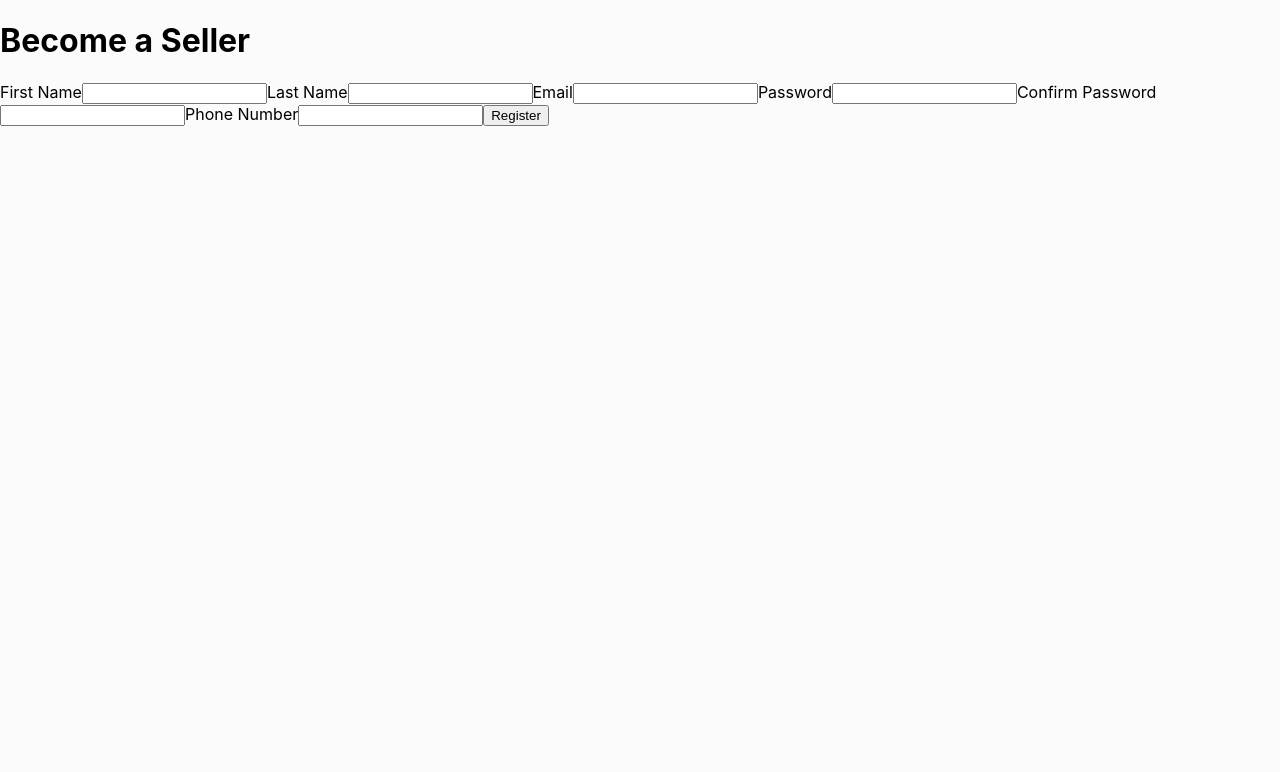
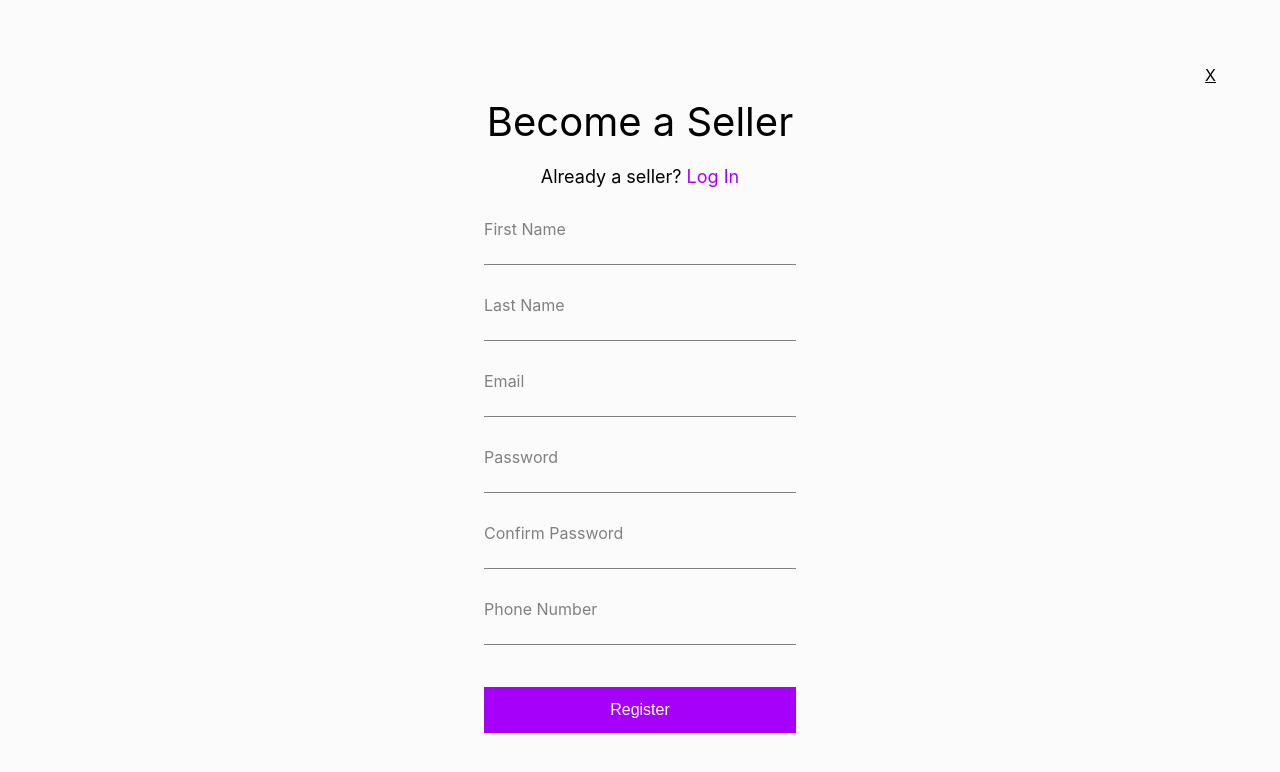
Before and after one commit to adnansamol/E-commerce, a React (Create React App) app: page /seller/register in a window 1280 px wide. Shown: the top 772 px of the page. Built offline with nearby package versions, Linux system fonts and the light colour scheme.

Commit message:
images not uploading

```diff
--- a/src/components/Navbar/Navbar.jsx
+++ b/src/components/Navbar/Navbar.jsx
@@ -6,6 +6,7 @@ import { useState } from "react";
 import { useEffect } from "react";
 import { colors } from "../../constants/colors";
 import { ReactComponent as BrandIcon } from "../../assets/brand/buzzaar.svg";
+
 const Navbar = () => {
   const [isLoggedIn, setIsLoggedIn] = useState();
 
@@ -16,6 +17,7 @@ const Navbar = () => {
       setIsLoggedIn(false);
     }
   }, []);
+
   return (
     <Bar>
       <Container>
@@ -27,7 +29,9 @@ const Navbar = () => {
         <MiddleContainer>
           <Tab>Marketplace</Tab>
           <Tab>Collection</Tab>
-          <Tab>Sellers</Tab>
+          <Tab>
+            <Link to="/seller/me">Seller</Link>
+          </Tab>
         </MiddleContainer>
         <RightContainer>
           <SearchBar>
@@ -135,4 +139,8 @@ const SearchInput = styled.input`
 `;
 const Tab = styled.div`
   cursor: pointer;
+  * {
+    text-decoration: none;
+    color: inherit;
+  }
 `;
--- a/src/components/Seller/LoginPage/SellerLoginPage.jsx
+++ b/src/components/Seller/LoginPage/SellerLoginPage.jsx
@@ -1,16 +1,18 @@
 import React from "react";
 import { Link, Navigate } from "react-router-dom";
 import { useState } from "react";
+import { useNavigate } from "react-router-dom";
 import { sellerLogin } from "../../../services/seller-api";
 import { useContext } from "react";
-import { ProductContext } from "../../../context/product-context";
-
+import { UserContext } from "../../../context/user-context";
+import styled from "styled-components";
+import { colors } from "../../../constants/colors";
 const SellerLogin = () => {
   const [isValid, setIsValid] = useState({ valid: true, message: "" });
-  const { products } = useContext(ProductContext);
-
-  console.log(products);
-  const loginSellerHandler = async (event) => {
+  const [isLoading, setIsLoading] = useState(false);
+  const navigate = useNavigate();
+  const userCtx = useContext(UserContext);
+  const loginUserHandler = async (event) => {
     event.preventDefault();
 
     const user = {
@@ -18,20 +20,18 @@ const SellerLogin = () => {
       password: event.target.password.value,
     };
     if (isUserAuthenticated(user)) {
+      setIsLoading(true);
       const responseData = await sellerLogin(user);
-      console.log(responseData);
+      setIsLoading(false);
       if (responseData === undefined) {
         setIsValid({
           valid: false,
-          message: (
-            <div className="login-error-container">
-              <div>Account does not exist! </div>
-            </div>
-          ),
+          message: <Error>Account does not exist! </Error>,
         });
+      } else {
+        userCtx.setIsAuth(true);
+        navigate("/");
       }
-    } else {
-      return;
     }
   };
 
@@ -48,36 +48,135 @@ const SellerLogin = () => {
     }
     setIsValid({
       valid: false,
-      message: (
-        <div className="login-error-container">
-          <div>Please enter valid credentials. </div>
-          <div>Password must be atleast 8 characters long.</div>
-        </div>
-      ),
+      message: <Error>Please enter valid credentials. </Error>,
     });
     return false;
   };
   return (
     <>
-      {localStorage.getItem("buzzaar") ? <Navigate to="/" /> : ""}
-      <form onSubmit={loginSellerHandler}>
-        <div className="seller-container">
-          <h1 className="seller-login-title">Seller Login</h1>
-          <label className="seller-label">Email</label>
-          <input className="seller-input" name="email" />
-          <label className="seller-label">Password</label>
-          <input className="seller-input" name="password" type="password" />
-          {!isValid.valid && isValid.message}
-          <button type="submit" className="seller-login-button">
-            Login
-          </button>
-          <Link className="forgot-password" to="/user/password/forget">
-            Forgot Password?
-          </Link>
-        </div>
-      </form>
+      {localStorage.getItem("buzzaar") ? (
+        <Navigate to="/" />
+      ) : (
+        <>
+          <CloseIcon>
+            <Link style={{ color: "black" }} to="/">
+              {/* <Close style={{ fontSize: 28 }} /> */}X
+            </Link>
+          </CloseIcon>
+          <form onSubmit={loginUserHandler}>
+            <Container>
+              <Title>Business Account</Title>
+              <Prompt>
+                New to this site?<Link to="/seller/register"> Sign Up</Link>
+              </Prompt>
+              <Label>Email</Label>
+              <Input name="email" />
+              <Label>Password</Label>
+              <Input name="password" type="password" />
+              {!isValid.valid && isValid.message}
+              <Link to="/user/password/forget">
+                <ForgotPassword>Forgot Password?</ForgotPassword>
+              </Link>
+              <Button
+                type="submit"
+                style={isLoading ? { backgroundColor: "grey" } : {}}
+                disabled={isLoading ? true : false}
+              >
+                {isLoading ? "Logging in..." : "Log In"}
+              </Button>
+            </Container>
+          </form>
+        </>
+      )}
     </>
   );
 };
 
 export default SellerLogin;
+
+const Container = styled.div`
+  width: fit-content;
+  height: fit-content;
+  display: flex;
+  flex-direction: column;
+  margin: auto;
+  padding: 12px;
+  @media (min-width: 1400px) {
+    margin: 100px auto;
+  }
+`;
+const CloseIcon = styled.div`
+  display: flex;
+  margin-top: 65px;
+  justify-content: flex-end;
+  width: 95%;
+  color: black;
+
+  @media (min-width: 1400px) {
+    width: 97%;
+  }
+`;
+const Title = styled.div`
+  text-align: center;
+  font-size: 40px;
+  color: black;
+`;
+
+const Label = styled.label`
+  font-size: 16px;
+  color: grey;
+`;
+const Input = styled.input`
+  background-color: inherit;
+  border: none;
+  border-bottom: 1px solid grey;
+  width: 310px;
+  font-size: 18px;
+  padding: 2px 1px;
+  margin-bottom: 30px;
+  &:focus {
+    outline: none;
+    border-bottom: 1px solid ${colors.primary600};
+  }
+  &:hover {
+    border-bottom: 1px solid black;
+  }
+`;
+const Text = styled.div`
+  font-weight: 300;
+  font-size: 20px;
+  padding: 4px;
+  color: grey;
+`;
+const Button = styled.button`
+  width: 100%;
+  align-self: center;
+  padding: 14px 0;
+  font-size: 16px;
+  color: white;
+  border: none;
+  background-color: ${colors.primary600};
+  cursor: pointer;
+`;
+
+const ForgotPassword = styled.div`
+  font-size: 16px;
+  text-align: left;
+  margin-top: 8px;
+  margin-bottom: 12px;
+`;
+const Prompt = styled.div`
+  font-size: 18px;
+  padding: 20px;
+  text-align: center;
+  margin-bottom: 12px;
+  > * {
+    text-decoration: none;
+    color: ${colors.primary600};
+  }
+`;
+const Error = styled.div`
+  font-size: 12px;
+  color: red;
+  padding: 1px;
+`;
--- a/src/components/Seller/SignupPage/SellerSignupPage.jsx
+++ b/src/components/Seller/SignupPage/SellerSignupPage.jsx
@@ -1,18 +1,12 @@
 import React from "react";
 import { sellerRegister } from "../../../services/seller-api";
-
-let defaultUser = {
-  first_name: "",
-  last_name: "",
-  email: "",
-  phone_number: 0,
-  password: "",
-  avatar: {
-    public_id: "public_id",
-    url: "url",
-  },
-};
+import { Link, useNavigate } from "react-router-dom";
+import styled from "styled-components";
+import { colors } from "../../../constants/colors";
+import { useState } from "react";
 const SellerSignupPage = () => {
+  const navigate = useNavigate();
+  const [isProcessing, setIsProcessing] = useState();
   const registerFormHandler = async (event) => {
     event.preventDefault();
     const password = event.target.password.value;
@@ -28,7 +22,11 @@ const SellerSignupPage = () => {
         public_id: "public_id",
         url: "url",
       };
+      console.log(user);
+      setIsProcessing(true);
       await sellerRegister(user);
+      setIsProcessing(false);
+      navigate("/seller/login");
     }
   };
 
@@ -41,49 +39,144 @@ const SellerSignupPage = () => {
   };
 
   return (
+    <>
+      <CloseIcon>
+        <Link style={{ color: "black" }} to="/">
+          {/* <Close style={{ fontSize: 28 }} /> */}X
+        </Link>
+      </CloseIcon>
       <form onSubmit={registerFormHandler}>
-      <div className="signup-container">
-        <h1 className="signup-title">Become a Seller</h1>
-        <label className="signup-label">First Name</label>
-        <input
+        <Container className="signup-container">
+          <Title className="signup-title">Become a Seller</Title>
+          <Prompt>
+            Already a seller?<Link to="/user/login"> Log In</Link>
+          </Prompt>
+          <Label className="signup-label">First Name</Label>
+          <Input
             className="signup-input"
             type="text"
             minLength={4}
             required
             name="fname"
           />
-        <label className="signup-label">Last Name</label>
-        <input
+          <Label className="signup-label">Last Name</Label>
+          <Input
             className="signup-input"
             type="text"
             minLength={4}
             required
             name="lname"
           />
-        <label className="signup-label">Email</label>
-        <input className="signup-input" type="email" required name="email" />
-        <label className="signup-label">Password</label>
-        <input
+          <Label className="signup-label">Email</Label>
+          <Input className="signup-input" type="email" required name="email" />
+          <Label className="signup-label">Password</Label>
+          <Input
             className="signup-input"
             type="password"
             required
             name="password"
           />
-        <label className="signup-label">Confirm Password</label>
-        <input
+          <Label className="signup-label">Confirm Password</Label>
+          <Input
             className="signup-input"
             type="password"
             required
             name="confirmPassword"
           />
-        <label className="signup-label">Phone Number</label>
-        <input className="signup-input" type="text" required name="phone" />
-        <button type="submit" className="signup-button">
-          Register
-        </button>
-      </div>
+          <Label className="signup-label">Phone Number</Label>
+          <Input className="signup-input" type="text" required name="phone" />
+          <Button
+            type="submit"
+            className="signup-button"
+            style={isProcessing && { backgroundColor: "grey" }}
+          >
+            {isProcessing ? "Creating Account" : "Register"}
+          </Button>
+        </Container>
       </form>
+    </>
   );
 };
 
 export default SellerSignupPage;
+
+const Container = styled.div`
+  width: fit-content;
+  height: fit-content;
+  display: flex;
+  flex-direction: column;
+  margin: auto;
+  padding: 12px;
+  @media (min-width: 1400px) {
+    margin: 100px auto;
+  }
+`;
+const CloseIcon = styled.div`
+  display: flex;
+  margin-top: 65px;
+  justify-content: flex-end;
+  width: 95%;
+  color: black;
+
+  @media (min-width: 1400px) {
+    width: 97%;
+  }
+`;
+const Title = styled.div`
+  text-align: center;
+  font-size: 40px;
+  color: black;
+`;
+
+const Label = styled.label`
+  font-size: 16px;
+  color: grey;
+`;
+const Input = styled.input`
+  background-color: inherit;
+  border: none;
+  border-bottom: 1px solid grey;
+  width: 310px;
+  font-size: 18px;
+  padding: 2px 1px;
+  margin-bottom: 30px;
+  &:focus {
+    outline: none;
+    border-bottom: 1px solid ${colors.primary600};
+  }
+  &:hover {
+    border-bottom: 1px solid black;
+  }
+`;
+const Button = styled.button`
+  width: 100%;
+  align-self: center;
+  margin-top: 12px;
+  padding: 14px 0;
+  font-size: 16px;
+  color: white;
+  border: none;
+  background-color: ${colors.primary600};
+  cursor: pointer;
+`;
+
+const ForgotPassword = styled.div`
+  font-size: 16px;
+  text-align: left;
+  margin-top: 8px;
+`;
+const Prompt = styled.div`
+  font-size: 18px;
+  padding: 20px;
+  text-align: center;
+  margin-bottom: 12px;
+  > * {
+    text-decoration: none;
+    color: ${colors.primary600};
+  }
+`;
+const Error = styled.div`
+  font-size: 12px;
+  color: red;
+  padding: 1px;
+`;
--- a/src/components/User/LoginPage/UserLoginPage.jsx
+++ b/src/components/User/LoginPage/UserLoginPage.jsx
@@ -85,6 +85,17 @@ const UserLoginPage = () => {
               >
                 {isLoading ? "Logging in..." : "Log In"}
               </Button>
+              <Text style={{ textAlign: "center" }}>OR</Text>
+              <Button
+                onClick={() => navigate("/seller/login")}
+                style={{
+                  backgroundColor: "white",
+                  border: "1px solid black",
+                  color: "black",
+                }}
+              >
+                Login to Business account
+              </Button>
             </Container>
           </form>
         </>
@@ -143,10 +154,15 @@ const Input = styled.input`
     border-bottom: 1px solid black;
   }
 `;
+const Text = styled.div`
+  font-weight: 300;
+  font-size: 20px;
+  padding: 4px;
+  color: grey;
+`;
 const Button = styled.button`
   width: 100%;
   align-self: center;
-  margin-top: 12px;
   padding: 14px 0;
   font-size: 16px;
   color: white;
@@ -159,6 +175,7 @@ const ForgotPassword = styled.div`
   font-size: 16px;
   text-align: left;
   margin-top: 8px;
+  margin-bottom: 12px;
 `;
 const Prompt = styled.div`
   font-size: 18px;
```
Also changed, not shown: src/components/Product/CreateProductPage.jsx (+16 -13 lines), src/components/UI/Sidebar.jsx (+9 -6 lines), src/context/user-context.js (+9 -1 lines). Lines whose indentation alone changed are shown as unchanged.
